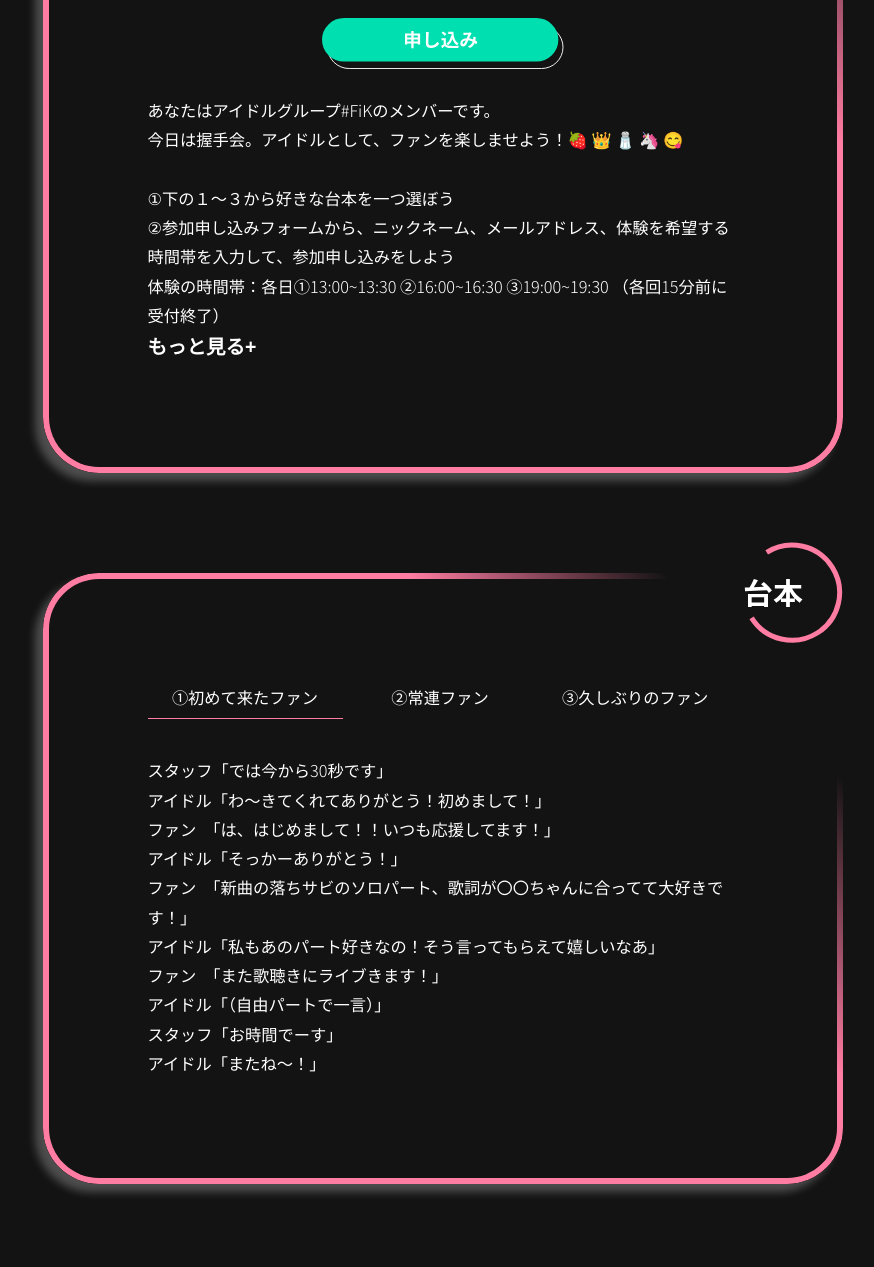
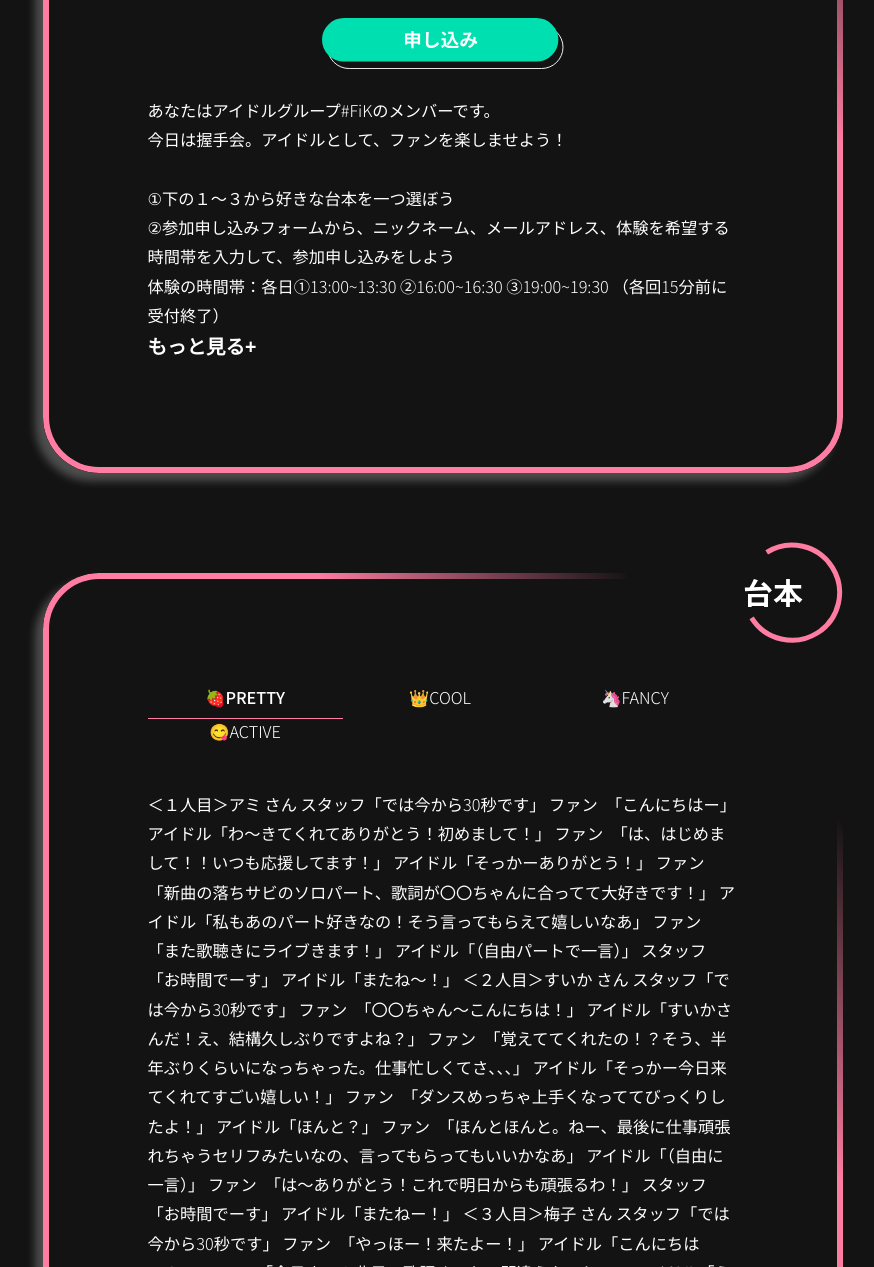
Before and after one commit to larkin267/fikpages, a Jekyll site: the page built from index.html, in a window 1280 px wide and 1400 px high, scrolled down 944 px, cut to the strip 133-1400 px from the top of the window. Shown: the whole strip, without its empty margins (197-1071 px from the left). Built offline with Jekyll 4.4.1, drawn with Linux system fonts in a browser that asks for light colours; some of the changed text lies outside the part shown.

Commit message:
1118test

```diff
--- a/index.html
+++ b/index.html
@@ -70,23 +70,52 @@
         <div id="tab">
           <div id="tab-header">
             <ul id="tab-header-li">
-                <li id="tab1" value="1" class="selected">①初めて来たファン</li>
-                <li id="tab2" value="2">②常連ファン</li>
-                <li id="tab3" value="3">③久しぶりのファン</li>
+                <li id="tab1" value="1" class="selected">&#x1F353;PRETTY</li>
+                <li id="tab2" value="2">&#x1f451;COOL</li>
+                <li id="tab3" value="3">&#x1F984;FANCY</li>
+                <li id="tab3" value="4">&#x1F60B;ACTIVE</li>
             </ul>
           </div>
           <div id="tab-content">
             <div id="content1" style="display: block;">
-              スタッフ「では今から30秒です」<br>
-              アイドル「わ〜きてくれてありがとう！初めまして！」<br>
-              ファン　「は、はじめまして！！いつも応援してます！」<br>
-              アイドル「そっかーありがとう！」<br>
-              ファン　「新曲の落ちサビのソロパート、歌詞が〇〇ちゃんに合ってて大好きです！」<br>
-              アイドル「私もあのパート好きなの！そう言ってもらえて嬉しいなあ」<br>
-              ファン　「また歌聴きにライブきます！」<br>
-              アイドル「（自由パートで一言）」<br>
-              スタッフ「お時間でーす」<br>
-              アイドル「またね〜！」<br>
+              ＜１人目＞アミ さん
+                  スタッフ「では今から30秒です」
+                  ファン　「こんにちはー」
+                  アイドル「わ〜きてくれてありがとう！初めまして！」
+                  ファン　「は、はじめまして！！いつも応援してます！」
+                  アイドル「そっかーありがとう！」
+                  ファン　「新曲の落ちサビのソロパート、歌詞が〇〇ちゃんに合ってて大好きです！」
+                  アイドル「私もあのパート好きなの！そう言ってもらえて嬉しいなあ」
+                  ファン　「また歌聴きにライブきます！」
+                  アイドル「（自由パートで一言）」
+                  スタッフ「お時間でーす」
+                  アイドル「またね〜！」
+
+                  ＜２人目＞すいか  さん
+                  スタッフ「では今から30秒です」
+                  ファン　「〇〇ちゃん〜こんにちは！」
+                  アイドル「すいかさんだ！え、結構久しぶりですよね？」
+                  ファン　「覚えててくれたの！？そう、半年ぶりくらいになっちゃった。仕事忙しくてさ、、、」
+                  アイドル「そっかー今日来てくれてすごい嬉しい！」
+                  ファン　「ダンスめっちゃ上手くなっててびっくりしたよ！」
+                  アイドル「ほんと？」
+                  ファン　「ほんとほんと。ねー、最後に仕事頑張れちゃうセリフみたいなの、言ってもらってもいいかなあ」
+                  アイドル「（自由に一言）」
+                  ファン　「は〜ありがとう！これで明日からも頑張るわ！」
+                  スタッフ「お時間でーす」
+                  アイドル「またねー！」
+
+                  ＜３人目＞梅子  さん
+                  スタッフ「では今から30秒です」
+                  ファン　「やっほー！来たよー！」
+                  アイドル「こんにちはー！」
+                  ファン　「今日さ、２曲目で歌詞めっちゃ間違えたっしょ」
+                  アイドル「えー、気づいてたんですかー？」
+                  ファン　「すごいしれっとしてたけど、バレバレだったよ。練習不足バレるから気をつけたほうがいいよ」
+                  アイドル「うん、ありがと！これからもっとがんばるね」
+                  ファン　「そういうの、運営とかにも見られてるからね」
+                  アイドル「（自由に一言）」
+                  スタッフ「お時間でーす」
             </div>
             <div id="content2">
               スタッフ「では今から30秒です」<br>
@@ -112,6 +141,9 @@
               ファン　「は〜ありがとう！これで明日からも頑張るわ！」<br>
               スタッフ「お時間でーす」<br>
               アイドル「またねー！」<br>
+            </div>
+            <div id="content4">
+
             </div>
           </div>
         </div>
```
Also changed, not shown: other parts of index.html (+1 -1 lines), assets/images/block1_button.png (deleted), assets/images/block1_button.svg.
